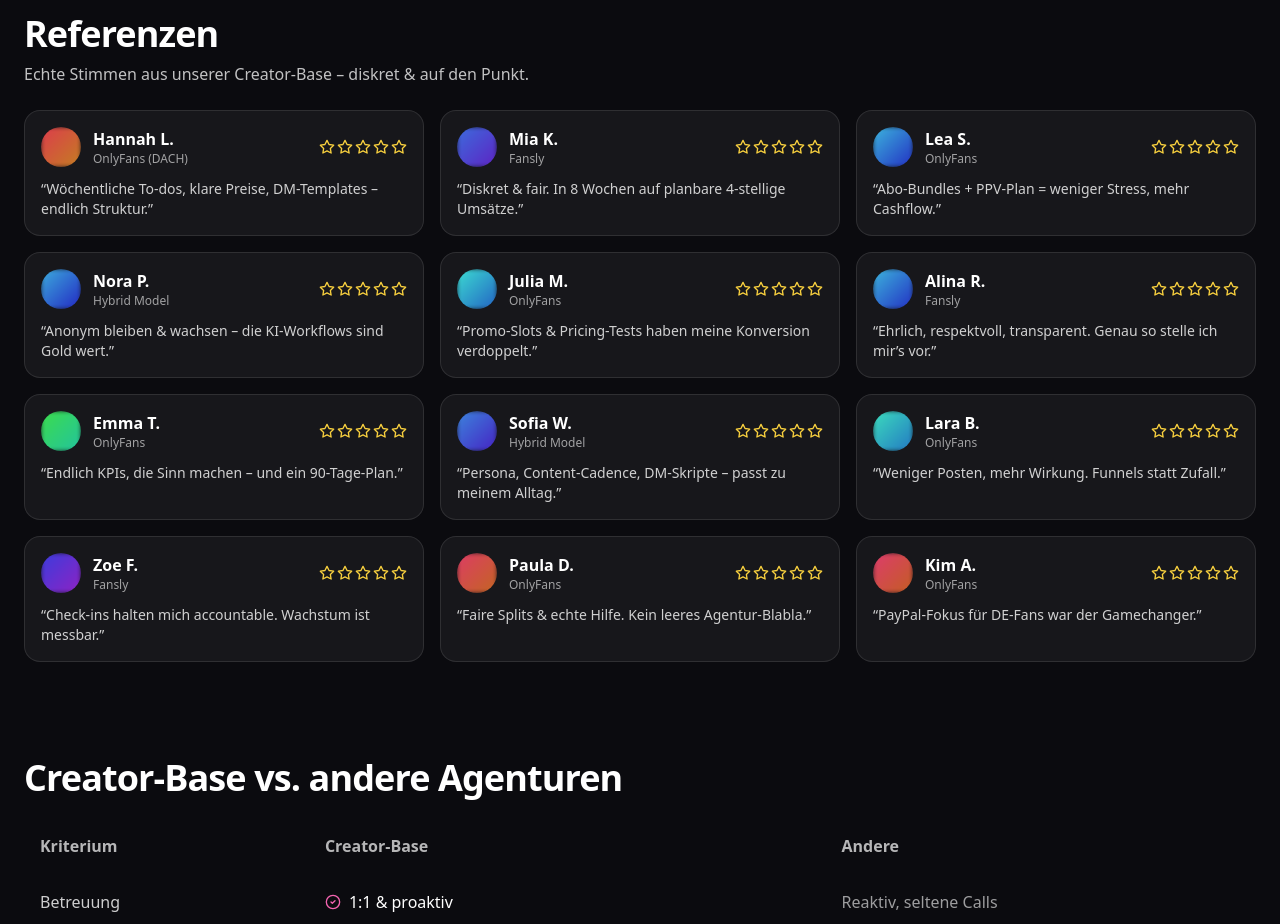
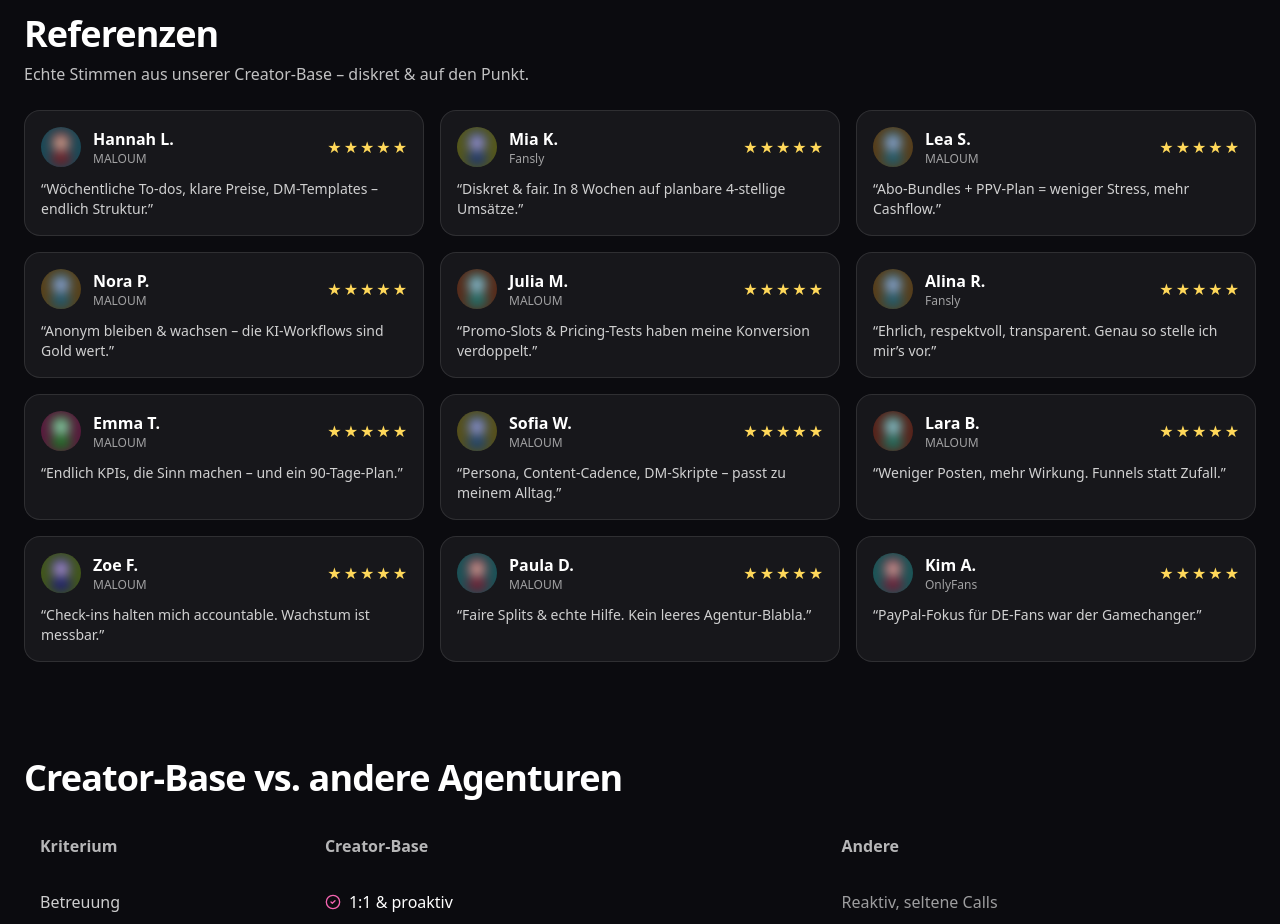
Before and after one commit to GS2OF/Creator-Base, a Next.js app: page / in a window 1280 px wide. Shown: the part 2200-3124 px from the top of the page. Built offline with nearby package versions, Linux system fonts and the light colour scheme.

Commit message:
page.jsx

```diff
--- a/app/page.jsx
+++ b/app/page.jsx
@@ -5,7 +5,7 @@ import { motion, useReducedMotion } from "framer-motion";
 import {
   ArrowRight, CheckCircle2, Sparkles, PhoneCall, ClipboardList,
   Target, Rocket, Handshake, Users, ShieldCheck, LineChart, EyeOff,
-  Check, X, Minus, ChevronRight, XCircle, Star
+  Check, X, Minus, ChevronRight, XCircle
 } from "lucide-react";
 
 const ACCENT = "#f464b0";
@@ -22,6 +22,34 @@ const Pill = ({ children }) => (
     {children}
   </span>
 );
+
+/* Gefüllte Sterne (★★★★★) */
+const Stars = ({ count = 5 }) => (
+  <div className="ml-auto flex items-center gap-0.5 text-[#FFD85A]" aria-label={`${count} Sterne`}>
+    {Array.from({ length: count }).map((_, i) => (
+      <span key={i} className="text-base leading-none">★</span>
+    ))}
+  </div>
+);
+
+/* Unscharfes „Porträt“ (Kopf/Schultern), generiert – anonym */
+const FaceBlur = ({ name = "Model" }) => {
+  let h = 0; for (let i = 0; i < name.length; i++) h = (h * 31 + name.charCodeAt(i)) % 360;
+  const hair = `hsl(${h}, 60%, 28%)`;
+  const skin = `hsl(${(h + 30) % 360}, 55%, 78%)`;
+  const bg   = `hsl(${(h + 200) % 360}, 55%, 22%)`;
+
+  return (
+    <div className="size-10 rounded-full overflow-hidden relative" aria-hidden>
+      <div className="absolute inset-0" style={{ background: bg }} />
+      <svg viewBox="0 0 100 100" className="absolute inset-0" style={{ filter: "blur(6px)" }}>
+        <circle cx="50" cy="36" r="26" fill={hair} />
+        <circle cx="50" cy="40" r="18" fill={skin} />
+        <ellipse cx="50" cy="80" rx="28" ry="18" fill={hair} />
+      </svg>
+    </div>
+  );
+};
 
 export default function Page() {
   const reduce = useReducedMotion();
@@ -123,38 +151,21 @@ export default function Page() {
     : (matchStep === 1 ? "Schritt 1/2: Prioritäten & Fragen" : "Schritt 2/2: Ergebnis & Vergleich");
   const progressWidth = matchLoading ? "75%" : (matchStep === 1 ? "50%" : "100%");
 
-  /* ==== Referenzen – Daten + Helfer ==== */
+  /* ==== Referenzen – jetzt 9x MALOUM ==== */
   const TESTIMONIALS = [
-    { name: "Hannah L.", role: "OnlyFans (DACH)", text: "Wöchentliche To-dos, klare Preise, DM-Templates – endlich Struktur." },
-    { name: "Mia K.",    role: "Fansly",          text: "Diskret & fair. In 8 Wochen auf planbare 4-stellige Umsätze." },
-    { name: "Lea S.",    role: "OnlyFans",       text: "Abo-Bundles + PPV-Plan = weniger Stress, mehr Cashflow." },
-    { name: "Nora P.",   role: "Hybrid Model",   text: "Anonym bleiben & wachsen – die KI-Workflows sind Gold wert." },
-    { name: "Julia M.",  role: "OnlyFans",       text: "Promo-Slots & Pricing-Tests haben meine Konversion verdoppelt." },
+    { name: "Hannah L.", role: "MALOUM",         text: "Wöchentliche To-dos, klare Preise, DM-Templates – endlich Struktur." },
+    { name: "Mia K.",    role: "Fansly",         text: "Diskret & fair. In 8 Wochen auf planbare 4-stellige Umsätze." },
+    { name: "Lea S.",    role: "MALOUM",         text: "Abo-Bundles + PPV-Plan = weniger Stress, mehr Cashflow." },
+    { name: "Nora P.",   role: "MALOUM",         text: "Anonym bleiben & wachsen – die KI-Workflows sind Gold wert." },
+    { name: "Julia M.",  role: "MALOUM",         text: "Promo-Slots & Pricing-Tests haben meine Konversion verdoppelt." },
     { name: "Alina R.",  role: "Fansly",         text: "Ehrlich, respektvoll, transparent. Genau so stelle ich mir’s vor." },
-    { name: "Emma T.",   role: "OnlyFans",       text: "Endlich KPIs, die Sinn machen – und ein 90-Tage-Plan." },
-    { name: "Sofia W.",  role: "Hybrid Model",   text: "Persona, Content-Cadence, DM-Skripte – passt zu meinem Alltag." },
-    { name: "Lara B.",   role: "OnlyFans",       text: "Weniger Posten, mehr Wirkung. Funnels statt Zufall." },
-    { name: "Zoe F.",    role: "Fansly",         text: "Check-ins halten mich accountable. Wachstum ist messbar." },
-    { name: "Paula D.",  role: "OnlyFans",       text: "Faire Splits & echte Hilfe. Kein leeres Agentur-Blabla." },
+    { name: "Emma T.",   role: "MALOUM",         text: "Endlich KPIs, die Sinn machen – und ein 90-Tage-Plan." },
+    { name: "Sofia W.",  role: "MALOUM",         text: "Persona, Content-Cadence, DM-Skripte – passt zu meinem Alltag." },
+    { name: "Lara B.",   role: "MALOUM",         text: "Weniger Posten, mehr Wirkung. Funnels statt Zufall." },
+    { name: "Zoe F.",    role: "MALOUM",         text: "Check-ins halten mich accountable. Wachstum ist messbar." },
+    { name: "Paula D.",  role: "MALOUM",         text: "Faire Splits & echte Hilfe. Kein leeres Agentur-Blabla." },
     { name: "Kim A.",    role: "OnlyFans",       text: "PayPal-Fokus für DE-Fans war der Gamechanger." },
   ];
-
-  const initials = (name) => name.split(" ").map(p => p[0]).join("").slice(0,2).toUpperCase();
-  const hueFromString = (s) => {
-    let h = 0; for (let i=0;i<s.length;i++) h = (h*31 + s.charCodeAt(i)) % 360;
-    return h;
-  };
-
-  const AvatarBlur = ({ name }) => {
-    const h = hueFromString(name);
-    const grad = `linear-gradient(135deg, hsl(${h},70%,55%), hsl(${(h+40)%360},70%,45%))`;
-    return (
-      <div className="size-10 rounded-full overflow-hidden">
-        {/* absichtlich unscharf */}
-        <div style={{ background: grad, width:"100%", height:"100%", filter:"blur(2px)" }} />
-      </div>
-    );
-  };
 
   return (
     <>
@@ -477,16 +488,12 @@ export default function Page() {
           {TESTIMONIALS.map((t, i) => (
             <div key={i} className="rounded-2xl border border-white/10 bg-white/5 p-4">
               <div className="flex items-center gap-3">
-                <AvatarBlur name={t.name} />
+                <FaceBlur name={t.name} />
                 <div>
                   <div className="font-semibold">{t.name}</div>
                   <div className="text-xs text-white/60">{t.role}</div>
                 </div>
-                <div className="ml-auto flex items-center gap-0.5" aria-label="5 Sterne">
-                  {Array.from({length:5}).map((_,j)=>(
-                    <Star key={j} className="size-4" style={{ color: "#f8d03f" }} />
-                  ))}
-                </div>
+                <Stars count={5} />
               </div>
               <p className="mt-3 text-white/80 text-sm">“{t.text}”</p>
             </div>
```
